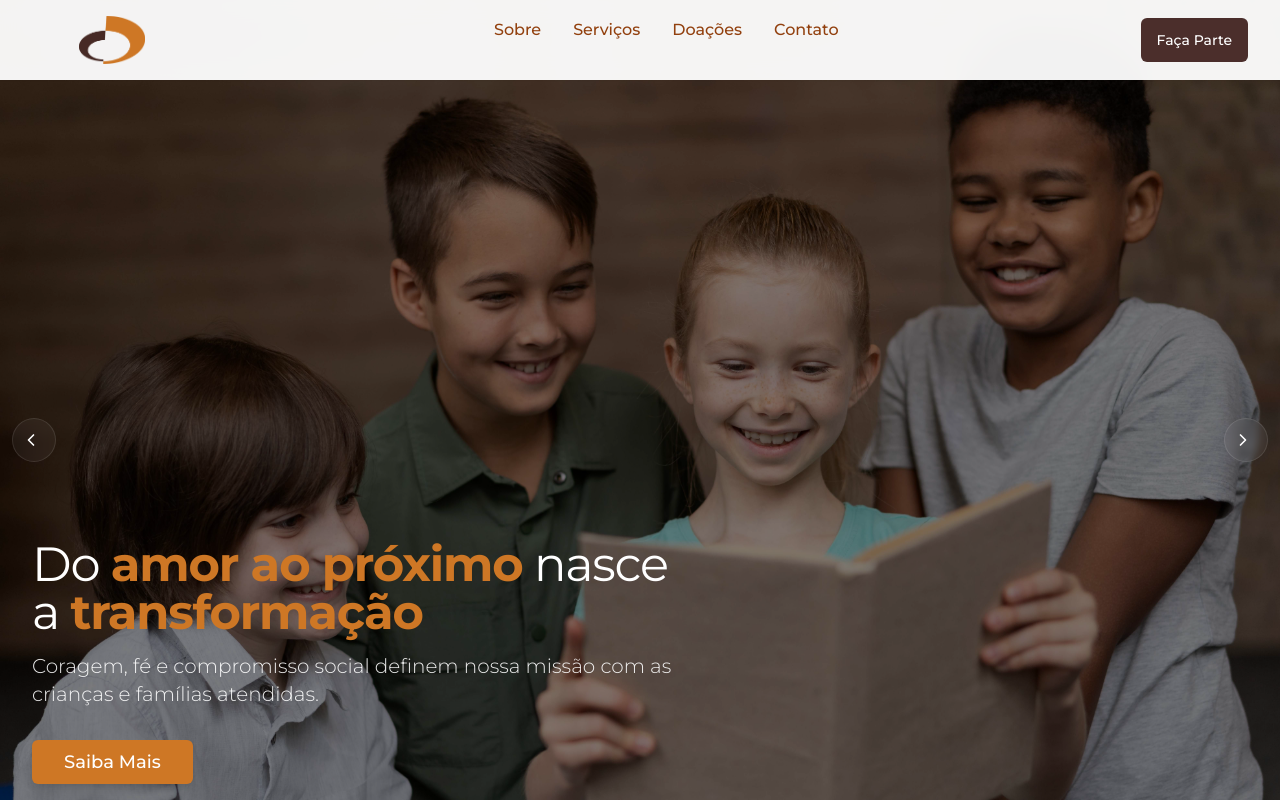
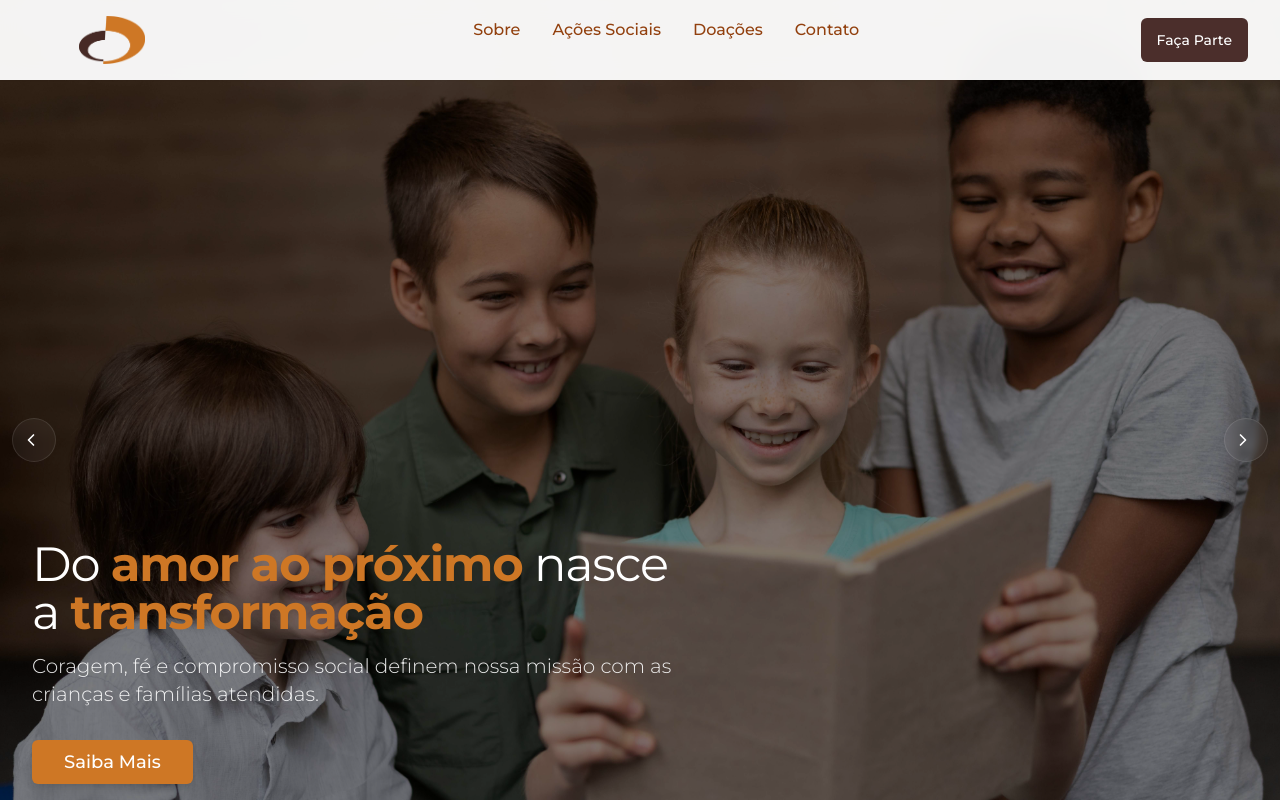
Before and after one commit to Coramdeo-aep/leading-page-coram-deo, a Next.js app: page / in a window 1280 px wide. Shown: the top 800 px of the page. Built offline with nearby package versions, Linux system fonts and the light colour scheme.

Commit message:
Update header.tsx

```diff
--- a/components/header.tsx
+++ b/components/header.tsx
@@ -58,7 +58,7 @@ export default function Header() {
               href="#programas"
               className="text-amber-800 hover:text-amber-600 font-medium transition-colors relative group font-montserrat"
             >
-              Serviços
+              Ações Sociais
               <span className="absolute -bottom-1 left-0 w-0 h-0.5 bg-amber-600 transition-all duration-300 group-hover:w-full"></span>
             </Link>
             <Link
@@ -109,7 +109,7 @@ export default function Header() {
                 className="text-amber-800 hover:text-amber-600 font-medium transition-colors py-2 px-4 rounded-lg hover:bg-amber-50 font-montserrat"
                 onClick={() => setIsMenuOpen(false)}
               >
-                Serviços
+                Ações Sociais
               </Link>
               <Link
                 href="#doacao"
```
